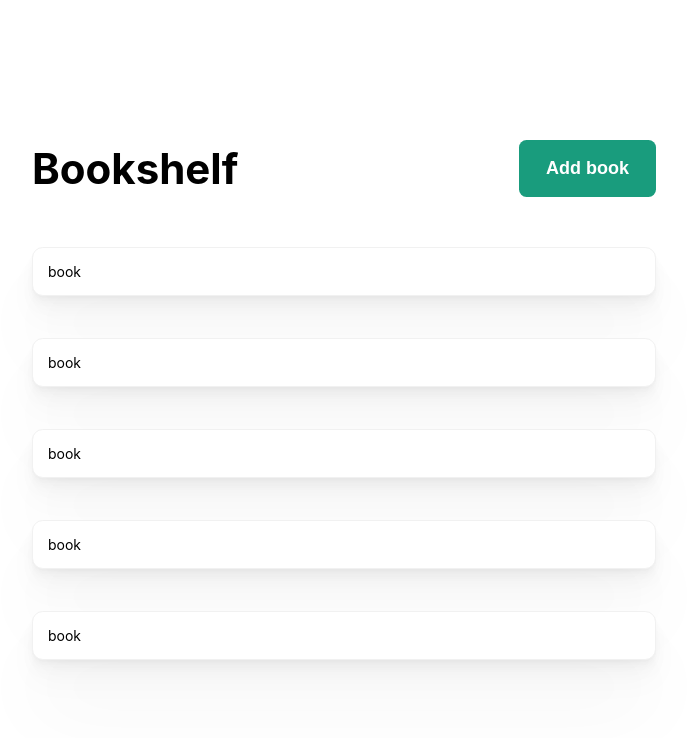
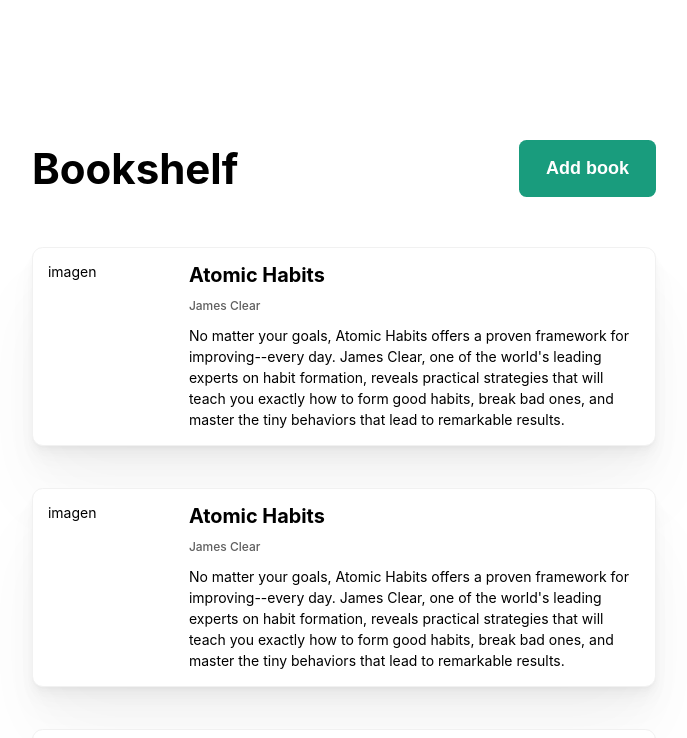
Before and after one commit to germanrdz/mmhmm-books-germanrdz, a Next.js app: page / in a window 1280 px wide. Shown: the top 738 px of the page, without its empty margins (296-983 px from the left). Built offline with nearby package versions, Linux system fonts and the light colour scheme.

Commit message:
Adding Book component

```diff
--- /dev/null
+++ b/components/books/Book.tsx
@@ -0,0 +1,62 @@
+import styled from "styled-components";
+
+import Card from "../shared/Card";
+
+type Props = {
+  id: string;
+  description: string;
+  imageUrl: string;
+  author: string;
+  title: string;
+};
+
+const Container = styled.div`
+  display: grid;
+  grid-template-columns: 125px 1fr;
+  grid-gap: 1.14em;
+`;
+
+const Description = styled.div`
+  display: grid;
+  grid-template-columns: 1fr;
+  grid-gap: 10px;
+`;
+
+const Title = styled.div`
+  font-size: 1.42em;
+  font-weight: 700;
+`;
+
+const Author = styled.div`
+  font-size: 0.857em;
+  color: #5f5f5f;
+  font-weight: 500;
+  line-height: 150%;
+`;
+
+const Body = styled.div`
+  font-weight: 400;
+  font-size: 1em;
+  line-height: 150%;
+`;
+
+const Book = () => (
+  <Card>
+    <Container>
+      <div>imagen</div>
+      <Description>
+        <Title>Atomic Habits</Title>
+        <Author>James Clear</Author>
+        <Body>
+          No matter your goals, Atomic Habits offers a proven framework for
+          improving--every day. James Clear, one of the world's leading experts
+          on habit formation, reveals practical strategies that will teach you
+          exactly how to form good habits, break bad ones, and master the tiny
+          behaviors that lead to remarkable results.
+        </Body>
+      </Description>
+    </Container>
+  </Card>
+);
+
+export default Book;
--- a/pages/index.tsx
+++ b/pages/index.tsx
@@ -4,7 +4,7 @@
 
 import Title from "../components/shared/Title";
 import Button from "../components/shared/Button";
-import Card from "../components/shared/Card";
+import Book from "../components/books/Book";
 
 const Container = styled.div`
   max-width: 624px;
@@ -38,11 +38,11 @@
       </Header>
 
       <BooksList>
-        <Card>book</Card>
-        <Card>book</Card>
-        <Card>book</Card>
-        <Card>book</Card>
-        <Card>book</Card>
+        <Book />
+        <Book />
+        <Book />
+        <Book />
+        <Book />
       </BooksList>
     </Container>
   );
```
